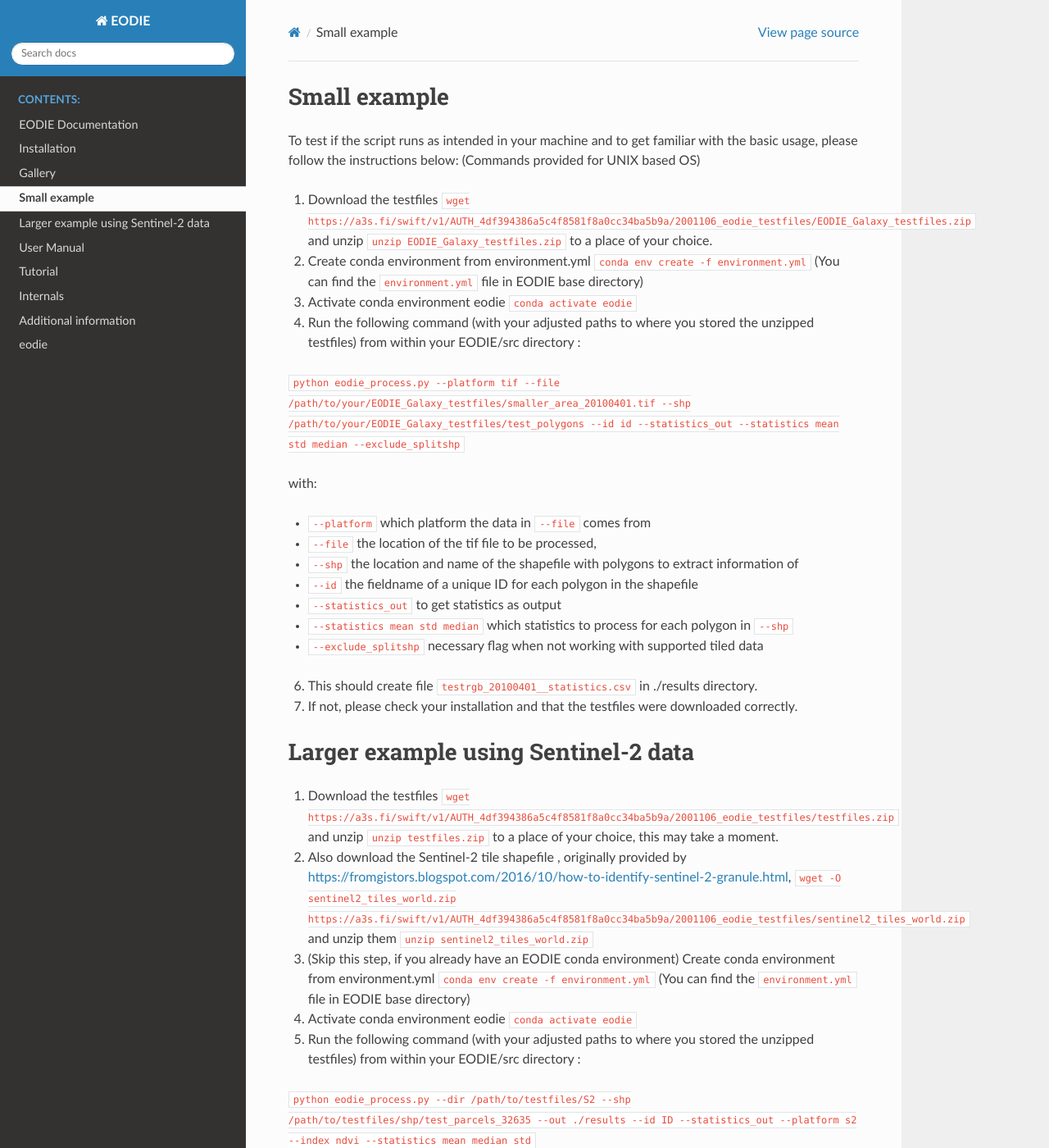
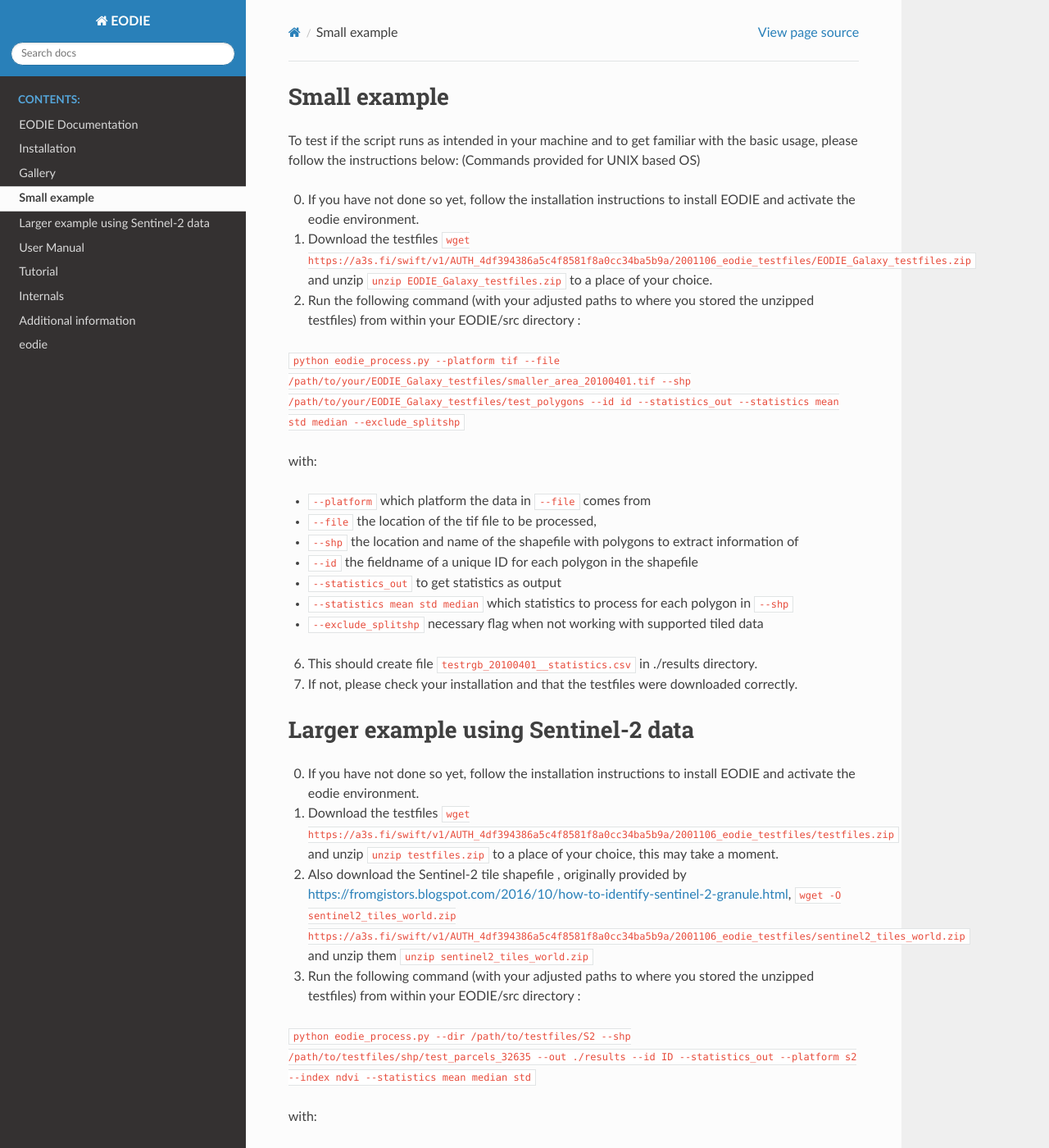
Before and after one commit to samumantha/EODIE, a Sphinx documentation site: the page built from docs/Example.rst, in a window 1280 px wide and 1400 px high. Shown: the whole window at 82% size. Built offline with Sphinx 7.4.7 and the Read the Docs theme 2.0.0, drawn with Linux system fonts in a browser that asks for light colours.

Commit message:
replace conda env creation instructions with check installation, related #84

```diff
--- a/docs/Example.rst
+++ b/docs/Example.rst
@@ -6,10 +6,9 @@
 To test if the script runs as intended in your machine and to get familiar with the basic usage, please follow the instructions below:
 (Commands provided for UNIX based OS)
 
+0. If you have not done so yet, follow the installation instructions to install EODIE and activate the eodie environment.
 1. Download the testfiles ``wget https://a3s.fi/swift/v1/AUTH_4df394386a5c4f8581f8a0cc34ba5b9a/2001106_eodie_testfiles/EODIE_Galaxy_testfiles.zip`` and unzip ``unzip EODIE_Galaxy_testfiles.zip`` to a place of your choice.
-2. Create conda environment from environment.yml ``conda env create -f environment.yml`` (You can find the ``environment.yml`` file in EODIE base directory)
-3. Activate conda environment eodie ``conda activate eodie``
-4. Run the following command (with your adjusted paths to where you stored the unzipped testfiles) from within your EODIE/src directory :
+2. Run the following command (with your adjusted paths to where you stored the unzipped testfiles) from within your EODIE/src directory :
 
 ``python eodie_process.py --platform tif --file /path/to/your/EODIE_Galaxy_testfiles/smaller_area_20100401.tif --shp /path/to/your/EODIE_Galaxy_testfiles/test_polygons --id id --statistics_out --statistics mean std median --exclude_splitshp``
 
@@ -29,12 +28,11 @@
 Larger example using Sentinel-2 data
 ======================================
 
+0. If you have not done so yet, follow the installation instructions to install EODIE and activate the eodie environment.
 1. Download the testfiles ``wget https://a3s.fi/swift/v1/AUTH_4df394386a5c4f8581f8a0cc34ba5b9a/2001106_eodie_testfiles/testfiles.zip`` and unzip ``unzip testfiles.zip`` to a place of your choice, this may take a moment.
 2. Also download the Sentinel-2 tile shapefile , originally provided by https://fromgistors.blogspot.com/2016/10/how-to-identify-sentinel-2-granule.html, ``wget -O sentinel2_tiles_world.zip https://a3s.fi/swift/v1/AUTH_4df394386a5c4f8581f8a0cc34ba5b9a/2001106_eodie_testfiles/sentinel2_tiles_world.zip`` and unzip them ``unzip sentinel2_tiles_world.zip``
 
-3. (Skip this step, if you already have an EODIE conda environment) Create conda environment from environment.yml ``conda env create -f environment.yml`` (You can find the ``environment.yml`` file in EODIE base directory)
-4. Activate conda environment eodie ``conda activate eodie``
-5. Run the following command (with your adjusted paths to where you stored the unzipped testfiles) from within your EODIE/src directory :
+3. Run the following command (with your adjusted paths to where you stored the unzipped testfiles) from within your EODIE/src directory :
 
 ``python eodie_process.py --dir /path/to/testfiles/S2 --shp /path/to/testfiles/shp/test_parcels_32635 --out ./results --id ID --statistics_out --platform s2 --index ndvi --statistics mean median std``
 
```
Also changed, not shown: other parts of docs/Example.rst (+2 -2 lines).
